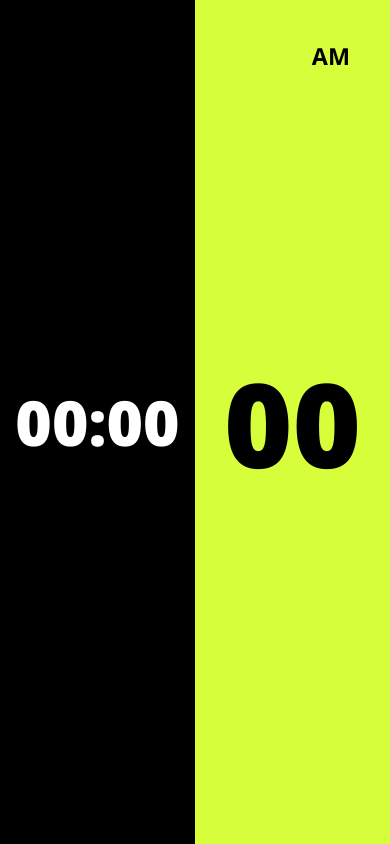
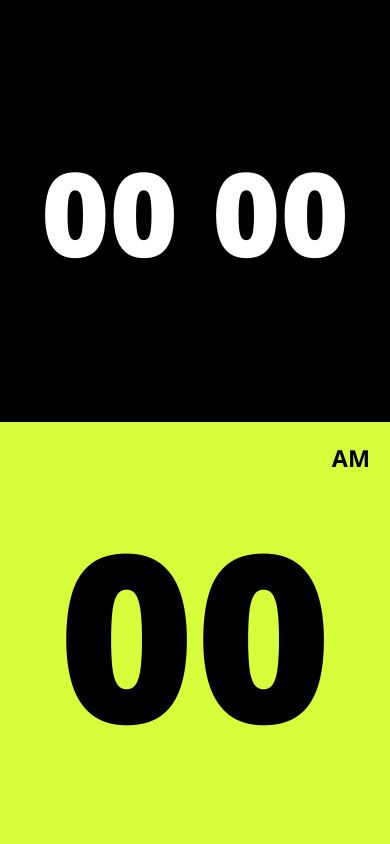
Before and after one commit to B3ns44d/-lock-adaptive, a plain HTML site: page index.html in a window 390 px wide. Drawn offline with nearby package versions, Linux system fonts and the light colour scheme.

Commit message:
Make it responsive to all devices

```diff
--- a/style.css
+++ b/style.css
@@ -49,3 +49,31 @@ section {
   position: relative;
   animation: animate 1s linear infinite;
 }
+@keyframes animate {
+  0%,15% {
+    opacity: 0;
+  }
+  15.1%, 100% {
+    opacity: 1;
+  }
+}
+@media (max-width: 768px) {
+  section {
+    flex-direction: column;
+  }
+  .sec {
+    width: 100%;
+    height: 50%;
+  }
+  .sec h2 {
+    font-size: 30vw;
+  }
+  .sec2 h2 {
+    font-size: 60vw;
+  }
+  #ampm {
+  position: absolute;
+  top: 20px;
+  right: 20px;
+  }
+}
```
